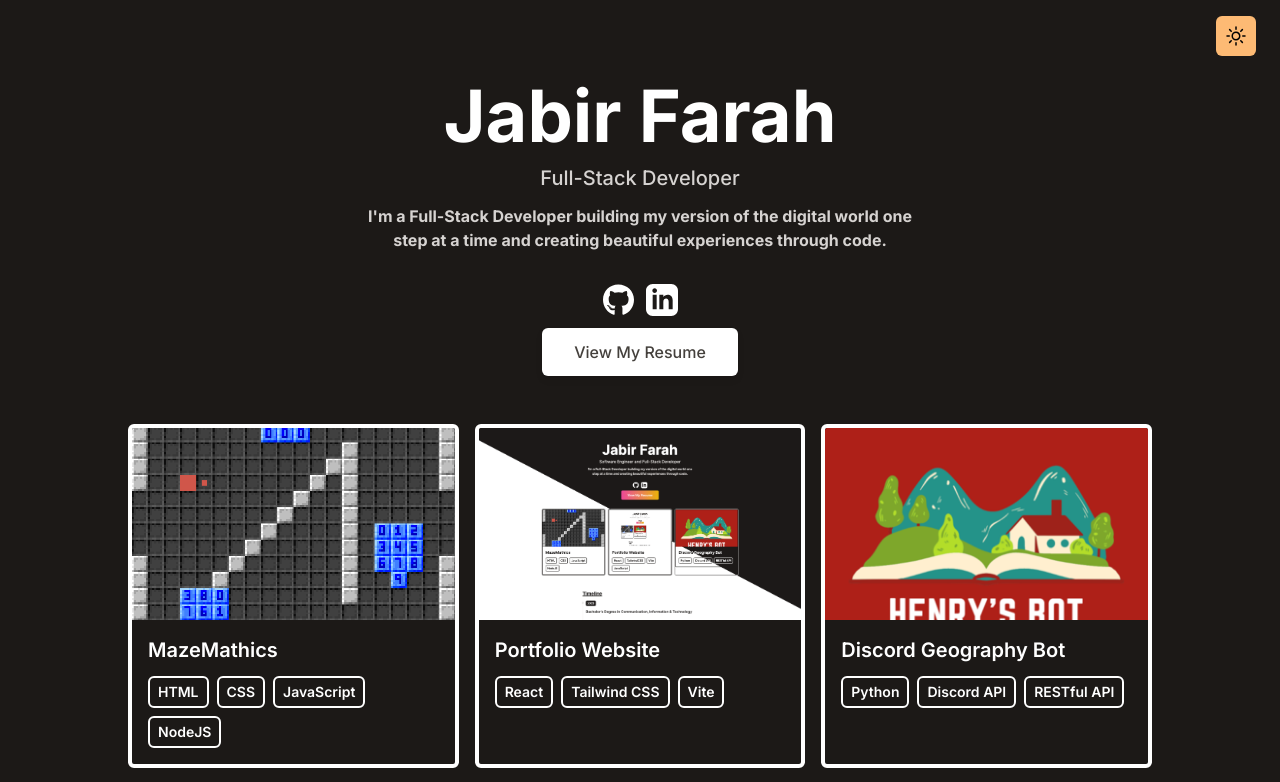
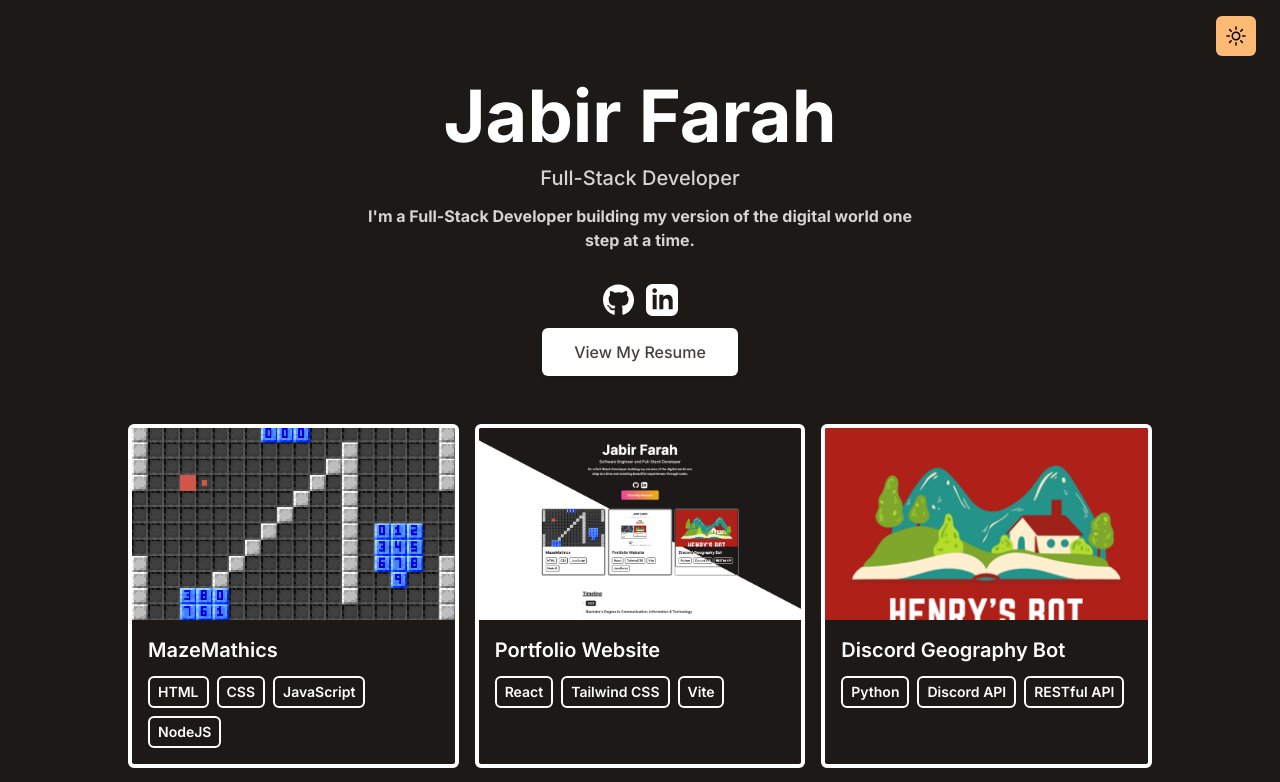
Before and after one commit to jabirfarah/portfolio, a React (Vite) app: page / in a window 1280 px wide. Shown: the top 782 px of the page. Built offline with nearby package versions, Linux system fonts and the light colour scheme.

Commit message:
worked on intro

```diff
--- a/src/components/Intro.jsx
+++ b/src/components/Intro.jsx
@@ -12,7 +12,7 @@ function Intro() {
       </p>
       <p className="text-md max-w-xl mb-6 font-bold">
         I'm a Full-Stack Developer building my version of the digital world one
-        step at a time and creating beautiful experiences through code.
+        step at a time.
       </p>
       <div className="flex flex-row py-2">
         <div className=" flex flex-row gap-3">
```
